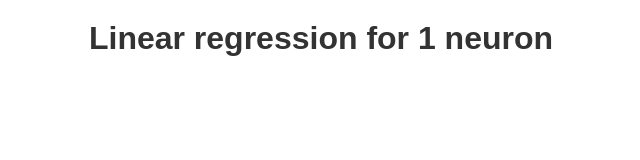
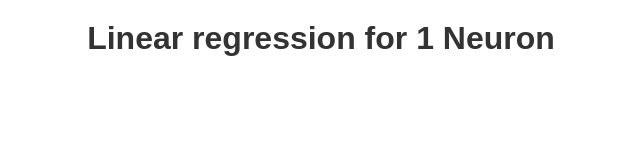
Before and after one commit to Worpam/Real-estate-price-prediction-ML-, a plain HTML site: page index.html in a window 1280 px wide. Shown: the whole page, without its empty margins (319-959 px from the left). Drawn offline with Linux system fonts and the light colour scheme.

Commit message:
Update index.html

```diff
--- a/index.html
+++ b/index.html
@@ -8,7 +8,7 @@
     <link rel="stylesheet" href="style.css">
 </head>
 <body>
-    <h1>Linear regression for 1 neuron</h1>
+    <h1>Linear regression for 1 Neuron</h1>
     <script src="https://cdn.jsdelivr.net/npm/@tensorflow/tfjs@3.11.0/dist/tf.min.js" type="text/javascript"></script>
     <script type="module" src="app.js"></script>
 </body>
```
